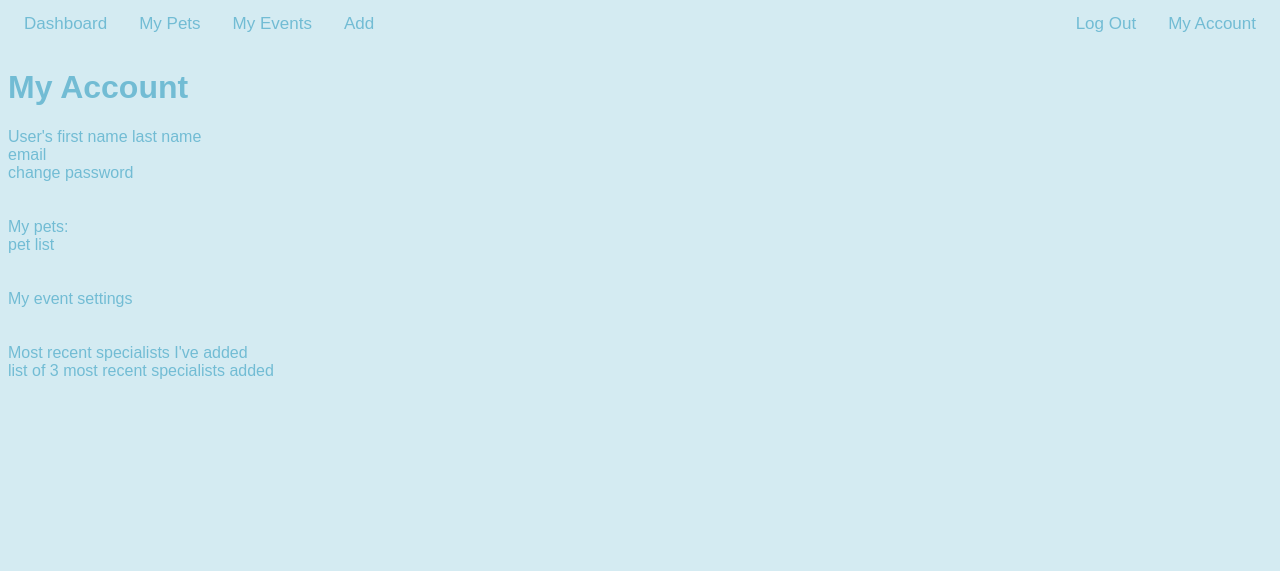
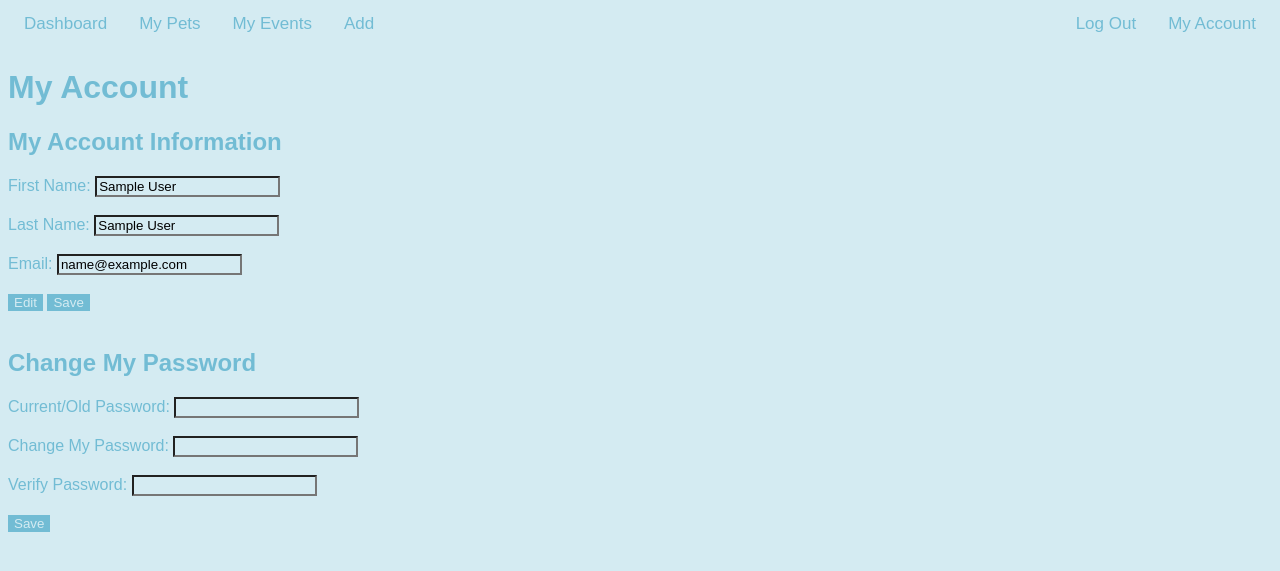
Before and after one commit to LuccaWang1/PetPlanner, a Flask app: page /my-account in a window 1280 px wide. Shown: the part 16-587 px from the top of the page. Run offline with Flask 2, Linux system fonts and the light colour scheme; the visitor is signed in with stand-in values (Sample User, id 1).

Commit message:
Building our My Account feature, saving work

```diff
--- a/server.py
+++ b/server.py
@@ -83,7 +83,7 @@ def handle_create_account():
     print(user)
 
     if user: #check in db, log in
-        if owner_password == user.password:
+        if password == user.password:
             flash("Great news: You already have an account - please log in with your log in information, email and password:")
             return redirect("/login")
     else:
@@ -92,6 +92,7 @@ def handle_create_account():
         db.session.commit() #then need to commit the change/add to the database
         flash(f"Thanks for creating your account, {owner_fname} - please log in")
         return redirect("/login")
+        #lines 90-92 can be a crud function
 
 @app.route("/dashboard")
 def dashboard():
@@ -112,7 +113,15 @@ def dashboard():
 def get_account_info():
     """Render my_account.html with user's account information."""
 
-    return render_template("my_account.html")
+    # Check if the user is logged in
+    if "owner_email" in session:
+        owner_fname = session.get('owner_fname')
+        owner_lname = session.get('owner_lname')
+        owner_email = session.get('owner_email')
+        return render_template("my_account.html", owner_fname=owner_fname, owner_lname=owner_lname, owner_email=owner_email)
+    else:
+        flash("You'll need to log in first.")
+        return redirect("/login")
 
 @app.route("/dashboard/pets")
 def dashboard_pets():
--- /dev/null
+++ b/static/js/petplanner.js
@@ -0,0 +1,124 @@
+'use strict';
+
+alert("Hello, I'm connected!");
+
+// edit my account user info START
+const infoForm = document.querySelector('#editInfoForm');
+const editInfoFormButton = document.querySelector('#MA_OwnerInfoEditButton');
+const infoFormInputs = document.querySelectorAll('.MA_info');
+
+function handleClick() {
+   for (let i = 0; i < infoFormInputs.length; i++) {
+      infoFormInputs[i].removeAttribute('readonly');
+   }
+}
+
+editInfoFormButton.addEventListener('click', handleClick);
+// edit my account user info END
+
+
+// save my account user info START
+const saveInfoButton = document.querySelector('#MA_OwnerInfoSaveButton');
+
+function saveChangesInfoForm(event) {
+   event.preventDefault();
+
+   const fname = document.querySelector('#MA_owner_fname')
+   const lname = document.querySelector('#MA_owner_lname')
+   const email = document.querySelector('#MA_owner_email')
+   // finish this HERE
+   // fetch AJAX
+}
+
+saveInfoButton.addEventListener('submit', saveChangesInfoForm);
+// save my account user info END
+
+
+// save new user pw START
+const pwForm = document.querySelector('#changePW');
+const pwSubmitButton = document.querySelector('saveChangePW');
+
+
+function savePasswordChange() {
+   // check current/old password input.value to db/hashed pw
+
+   // if 2 passwords are the same:
+   const inputPW1 = document.querySelector('MA_password');
+   const inputPW2Verify = document.querySelector('MA_passwordVerify');
+   const inputPW1Value = inputPW1.value
+   const inputPW2VerifyValue = inputPW2Verify.value
+   console.log(inputPW1Value)
+   console.log(inputPW2VerifyValue)
+
+   if (inputPW1Value === inputPW2VerifyValue) {
+      session['password'] = inputPW2VerifyValue
+      db.session.add(inputPW2VerifyValue)
+      db.session.commit()
+      alert("You're password has been changed");
+   } else {
+      alert('Please try again (by checking the same new password is typed into both the Change My Password field and the Verify Password field exactly the same)');
+   }
+   // add and commit to db ... how do I do this with a hashed pw?
+   // else:
+   // tell the user to try again by checking that they typed in the same thing in both the Change My Password field and the Verify Password field
+};
+
+saveInfoButton.addEventListener('submit', saveChangesInfoForm);
+// save new user pw END
+
+
+
+
+
+
+
+
+
+
+// // NOT USING THE BELOW JS - USING JINJA IN BASE.HTML + SERVER.PY
+// put this file script on base.html, so it will extends to all html template pages
+
+// // login.html when a user clicks the login button
+// // the following code will change the login button on the navbar to logout when the user is logged in (the button will change after the user clicks the login button on the login page)
+
+// // currently line 12 on login.html
+// const logInForm = document.querySelector('#login-form');
+
+// // currently line 49 on base.html
+// const logInLogOutButtonNavBar = document.querySelector ('#loginlogout');
+
+// function handleLogIn() {
+//   logInForm.addEventListener('submit', (evt) => {
+//       console.log('inside handleLogIn function');
+//       // Perform actions related to login (e.g., change button text, send login request)
+//       logInLogOutButtonNavBar.textContent = 'Log Out';
+//   });
+// }
+
+// // Js when user clicks the logout button in the navbar to log out
+// function handleLogout() {
+//   logInLogOutButtonNavBar.addEventListener('click', async (evt) => {
+//       console.log('inside handleLogout function');
+
+//       try {
+//           const response = await fetch('/logout', {
+//               method: 'POST',
+//           });
+
+//           if (response.ok) {
+//               console.log('Logout successful');
+//               logInLogOutButtonNavBar.textContent = 'Log In';
+//           } else {
+//               // Handle non-successful logout and display an error message if so
+//               console.error('Logout failed:', response.statusText);
+//           }
+//       } catch (error) {
+//           // Handle errors during logout
+//           console.error('Error during logout:', error.message);
+//       }
+//   });
+// }
+
+// // Call functions
+// handleLogIn();
+// handleLogout();
--- a/templates/base.html
+++ b/templates/base.html
@@ -30,10 +30,10 @@
   <main>
     <!-- navbar -->
     <div class="topnav">
+      {% if "owner_email" in session %}
       <a class="active" href="/dashboard">Dashboard</a>
       <a href="#mypets">My Pets</a>
       <a href="#myevents">My Events</a>
-
       <div class="dropdown">
         <button class="dropbtn">Add
           <i class="fa fa-caret-down"></i>
@@ -44,6 +44,10 @@
           <a href="#">Specialist</a>
         </div>
       </div>
+      {% else %}
+      <a class="active" href="/">Home</a>
+      <a href="/create-account">Create Account</a>
+      {% endif %}
 
       <div class="topnav-right">
       {% if "owner_email" in session %}
--- a/templates/my_account.html
+++ b/templates/my_account.html
@@ -11,18 +11,70 @@
 {% block content %}
 <h1>My Account</h1>
 
-<p>
-User's first name last name </br>
-email </br>
-change password </br>
+<!-- Regular user info: first and last name and email -->
+<h2>My Account Information</h2>
+
+<form id="editInfoForm">
+    <div id="MA_OwnerInfoContainer">
+        <div id="MA_FirstNameContainer">
+            <label for="MA_owner_fname">First Name:</label>
+            <input type="text" class="MA_info" id="MA_owner_fname" value="{{ session['owner_fname'] }}" readonly>
+        </div>
+
+        </br>
+
+        <div id="MA_LastNameContainer">
+            <label for="MA_owner_lname">Last Name:</label>
+            <input type="text" class="MA_info" id="MA_owner_lname" value="{{ session['owner_lname'] }}" readonly>
+        </div>
+
+        </br>
+
+        <div id="MA_EmailContainer">
+            <label for="MA_owner_email">Email:</label>
+            <input type="text" class="MA_info" id="MA_owner_email" value="{{ session['owner_email'] }}" readonly>
+        </div>
+    </div>
+
+    </br>
+
+    <button type="button" id="MA_OwnerInfoEditButton">Edit</button>
+    <button type="submit" id="MA_OwnerInfoSaveButton">Save</button>
+</form>
+
+</br>
+
+<!-- Changing password -->
+<h2>Change My Password</h2>
+
+<form id="changePW">
+    <div id="MA_PasswordContainerOldPW">
+        <label for="MA_password_old">Current/Old Password:</label>
+        <input type="text" id="MA_password_old">
+    </div>
+
+    </br>
+
+    <div id="MA_PasswordContainer">
+        <label for="MA_password">Change My Password:</label>
+        <input type="text" id="MA_password">
+    </div>
+
+    </br>
+
+    <div id="MA_PasswordContainerVerify">
+        <label for="MA_passwordVerify">Verify Password:</label>
+        <input type="text" id="MA_passwordVerify">
+    </div>
+</div>
+
+</br>
+
+    <button type="submit" id="saveChangePW">Save</button>
+</form>
+
 </br></br>
-My pets:</br>
-pet list </br>
-</br></br>
-My event settings </br>
-</br></br>
-Most recent specialists I've added </br>
-list of 3 most recent specialists added </br>
-</p>
+
+<script src="static/js/petplanner.js"></script>
 {% endblock %}
 <!-- end body -->
```
Also changed, not shown: static/js/login_logout_listener.js (deleted, +0 -51 lines), templates/homepage.html (+11 -4 lines).
